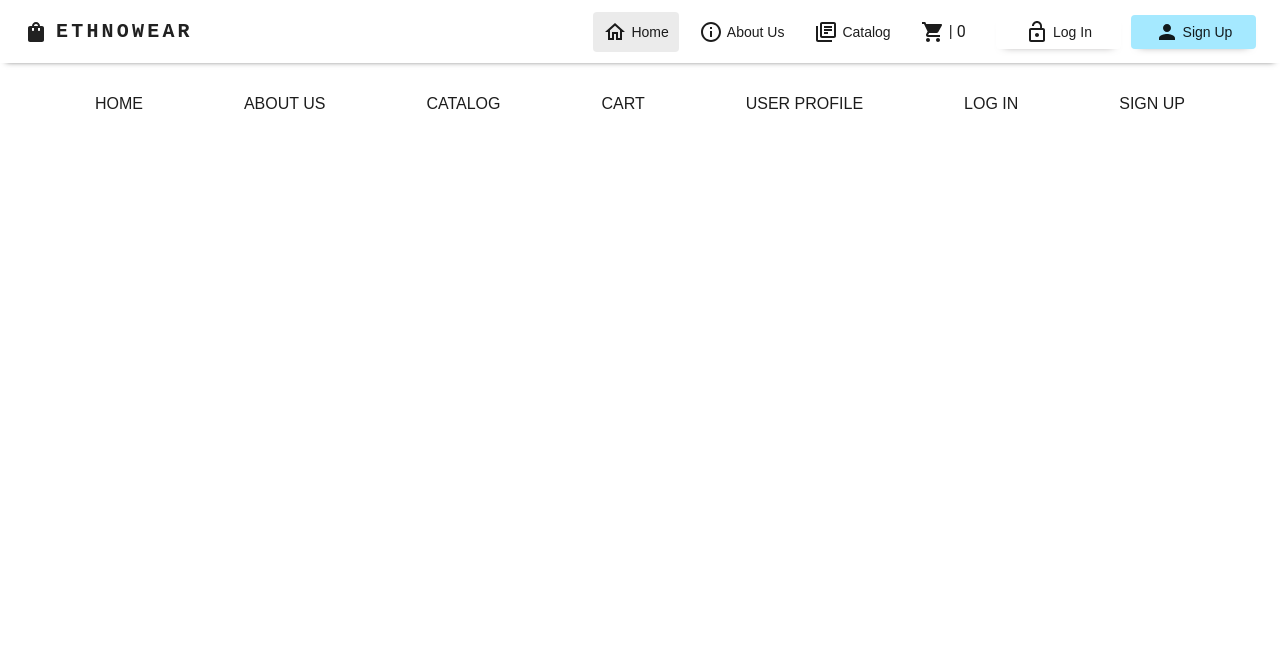
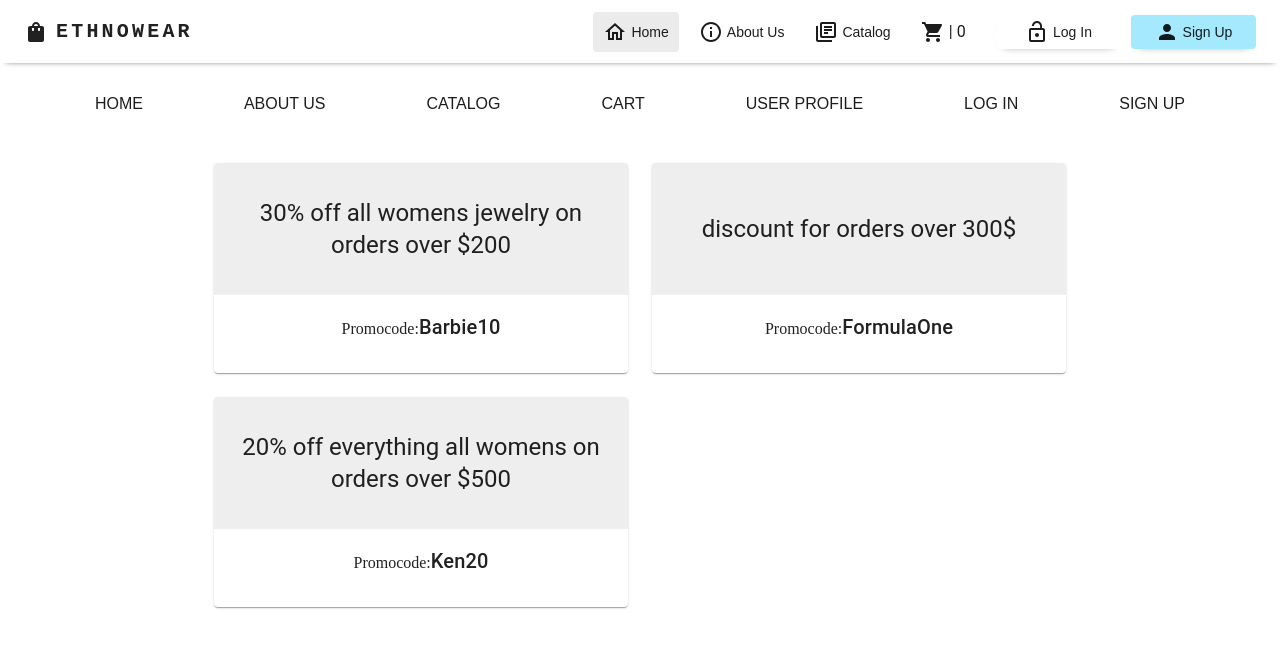
Before and after one commit to Ritter1111/eCommerce-Application, a React app: page / in a window 1280 px wide. Shown: the top 648 px of the page. Built offline with nearby package versions, Linux system fonts and the light colour scheme; no server answers.

Commit message:
feat: display promocodes on main page

```diff
--- a/src/components/Cart/BasketInfo/BasketInfo.tsx
+++ b/src/components/Cart/BasketInfo/BasketInfo.tsx
@@ -80,13 +80,13 @@ export default function BasketInfo({
                 {totalAmount ? formatCentsToCurrency(totalAmount) : ''}
               </Typography>
               <Typography variant="h5">
-              {formatCentsToCurrency(totalPrice)}
+                {formatCentsToCurrency(totalPrice)}
               </Typography>
             </Box>
           </>
         ) : (
           <Typography variant="h5">
-          {formatCentsToCurrency(totalPrice)}
+            {formatCentsToCurrency(totalPrice)}
           </Typography>
         )}
       </Box>
--- /dev/null
+++ b/src/views/home/CardPromoCode.tsx
@@ -0,0 +1,42 @@
+import React from 'react';
+import { Box, CardContent, CardHeader, Typography } from '@mui/material';
+import Card from '@mui/material/Card';
+
+export interface IPromoCodeData {
+  title: string,
+  promocode: string
+}
+
+export default function CardPromoCode({title, promocode}: IPromoCodeData) {
+  return (
+    <Card sx={{height: '210px'}}>
+      <CardHeader
+        title={title}
+        titleTypographyProps={{ align: 'center' }}
+        subheaderTypographyProps={{ align: 'center' }}
+        sx={{
+          height: '100px',
+          backgroundColor: (theme) =>
+            theme.palette.mode === 'light'
+              ? theme.palette.grey[200]
+              : theme.palette.grey[700],
+        }}
+      />
+      <CardContent>
+        <Box
+          sx={{
+            display: 'flex',
+            justifyContent: 'center',
+            alignItems: 'baseline',
+            mb: 2,
+          }}
+        >
+           Promocode:
+          <Typography component="h6" variant="h6" color="text.primary">
+          {promocode}
+          </Typography>
+        </Box>
+      </CardContent>
+    </Card>
+  );
+}
--- a/src/views/home/Home.tsx
+++ b/src/views/home/Home.tsx
@@ -1,5 +1,5 @@
 import React from 'react';
-import { Container, Box } from '@mui/material';
+import { Container, Box, Grid } from '@mui/material';
 import classes from './Home.module.css';
 import routes from '../../utils/routes';
 import { Link } from 'react-router-dom';
@@ -8,9 +8,11 @@ import {
   REGISTRATION_ROUTE,
   USER_PROFILE,
 } from '../../utils/consts';
+import CardPromoCode from './CardPromoCode';
 
 const Home = () => {
   return (
+    <>
       <Container maxWidth="xl">
         <Box
           sx={{
@@ -39,11 +41,29 @@ const Home = () => {
           <Link to={LOGIN_ROUTE} className={classes.link} title="Log In">
             LOG IN
           </Link>
-        <Link to={REGISTRATION_ROUTE} className={classes.link} title="Sign Up">
+          <Link
+            to={REGISTRATION_ROUTE}
+            className={classes.link}
+            title="Sign Up"
+          >
             SIGN UP
           </Link>
         </Box>
       </Container>
+      <Container maxWidth="md" sx={{ pt: '50px' }}>
+        <Grid container spacing={3}>
+          <Grid item xs={6}>
+            <CardPromoCode title='30% off all womens jewelry on orders over $200' promocode='Barbie10'/>
+          </Grid>
+          <Grid item xs={6}>
+            <CardPromoCode title='discount for orders over 300$' promocode='FormulaOne'/>
+          </Grid>
+          <Grid item xs={6}>
+            <CardPromoCode title='20% off everything all womens  on orders over $500' promocode='Ken20'/>
+          </Grid>
+        </Grid>
+      </Container>
+    </>
   );
 };
 
```
Also changed, not shown: src/views/basket/Api-Busket.ts (+0 -31 lines). Lines whose indentation alone changed are shown as unchanged.
